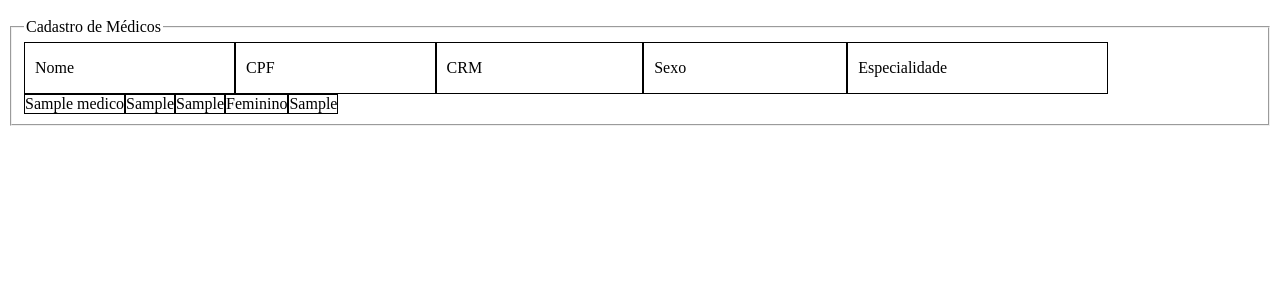
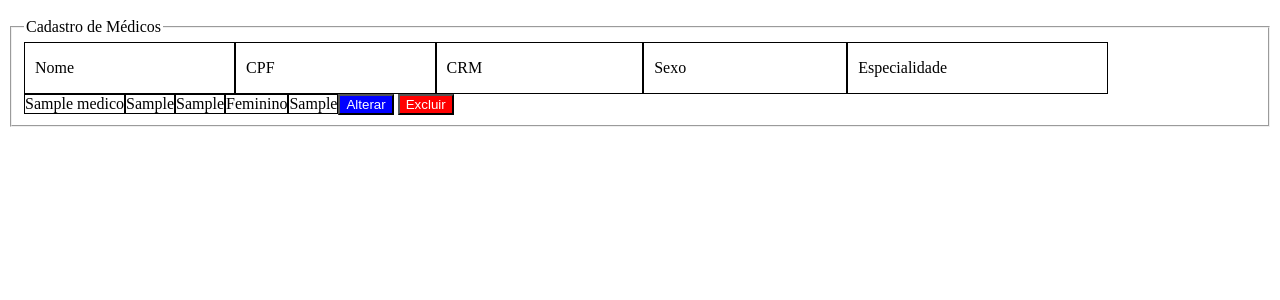
Before and after one commit to tomrobson/bancoPHP, a PHP site: page / in a window 1280 px wide. Shown: the part 41-341 px from the top of the page. Run offline with PHP 8.4, Linux system fonts and the light colour scheme; tables that the repository leaves empty or names only in its code hold one stand-in row (values such as "Sample post").

Commit message:
botao adicionar e excluir

```diff
--- a/index.php
+++ b/index.php
@@ -77,6 +77,10 @@
                   <div class="medico">
                     <?=$resultadoMedico["tx_especialidade"]?>
                   </div>
+                  <div class="botao">
+                    <input type="button" name="alterar" id="alterar" value="Alterar">
+                    <input type="button" name="excluir" id="excluir" value="Excluir">
+                  </div>
                 </div>
           <?php
               }
--- a/master.css
+++ b/master.css
@@ -17,3 +17,14 @@ section{
   float: left;
   border: 1px solid black;
 }
+.botao{
+  border-radius: 1px solid white;
+}
+#alterar{
+  background-color: blue;
+  color: white;
+}
+#excluir{
+  background-color: red;
+  color: white;
+}
```
